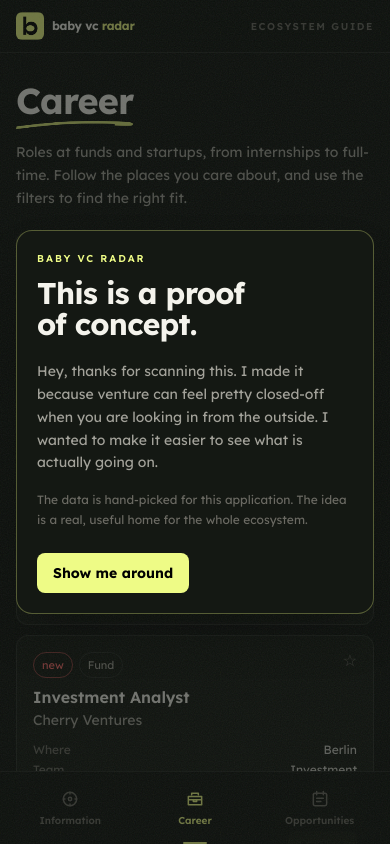
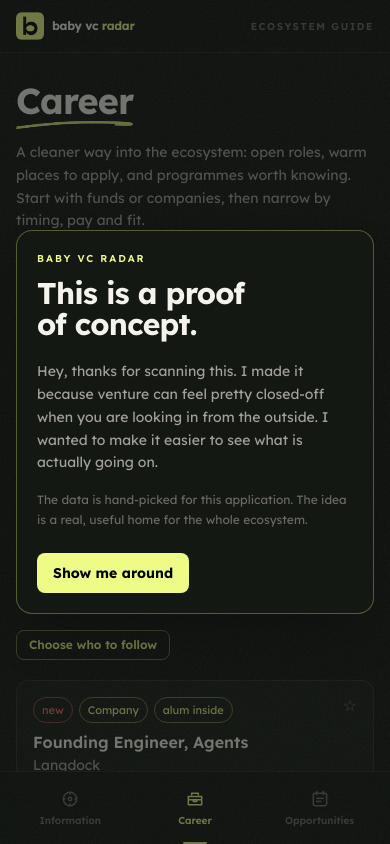
Before and after one commit to justuslunecke/babyvc_radar, a Next.js app: page /openings in a window 390 px wide. Shown: the top 844 px of the page. Built offline with nearby package versions, Linux system fonts and the light colour scheme.

Commit message:
Refine radar guidance and career discovery

```diff
--- a/src/app/calendar/page.tsx
+++ b/src/app/calendar/page.tsx
@@ -57,6 +57,7 @@
   const [openOnly, setOpenOnly] = useState(false);
   const [babyOnly, setBabyOnly] = useState(false);
   const [freeOnly, setFreeOnly] = useState(false);
+  const [soonOnly, setSoonOnly] = useState(false);
   const [query, setQuery] = useState("");
   const [showMap, setShowMap] = useState(false);
   const [city, setCity] = useState<string | null>(null);
@@ -116,12 +117,13 @@
             (!openOnly || days >= 0) &&
             (!babyOnly || e.highlight) &&
             (!freeOnly || isFree) &&
+            (!soonOnly || (days >= 0 && days <= 45)) &&
             (!city || e.place.city === city) &&
             (!q || e.name.toLowerCase().includes(q) || e.place.city.toLowerCase().includes(q) || e.host.toLowerCase().includes(q))
           );
         })
         .sort((a, b) => a.keyDate.localeCompare(b.keyDate)),
-    [entries, kind, format, country, openOnly, babyOnly, freeOnly, city, q],
+    [entries, kind, format, country, openOnly, babyOnly, freeOnly, soonOnly, city, q],
   );
 
   const items: MapItem[] = useMemo(
@@ -165,11 +167,12 @@
         searchPlaceholder="Search a programme, event or city…"
         groups={[
           { key: "format", label: "Type", options: formats, value: format, onChange: setFormat },
-          { key: "country", label: "Country", options: countries, value: country, onChange: setCountry },
+          { key: "country", label: "Location", options: countries, value: country, onChange: setCountry },
         ]}
         toggles={[
           { key: "open", label: "Still open", value: openOnly, onChange: setOpenOnly },
           { key: "free", label: "Free", value: freeOnly, onChange: setFreeOnly },
+          { key: "soon", label: "Within 45 days", value: soonOnly, onChange: setSoonOnly },
           { key: "baby", label: "baby vc only", value: babyOnly, onChange: setBabyOnly },
         ]}
         resultCount={rows.length}
--- a/src/app/globals.css
+++ b/src/app/globals.css
@@ -78,22 +78,13 @@
 .tutorial-target {
   position: fixed;
   z-index: 1;
-  top: 0.55rem;
-  height: 3.25rem;
   border: 1px solid rgba(238, 251, 134, 0.75);
   border-radius: 0.6rem;
   box-shadow: 0 0 0 5px rgba(238, 251, 134, 0.08);
 }
-.tutorial-target-information { left: 37%; width: 6.75rem; }
-.tutorial-target-career { left: 47%; width: 5.25rem; }
-.tutorial-target-opportunities { left: 55%; width: 8rem; }
 .tutorial-bubble:not(.max-w-xl) { position: fixed; top: 5.5rem; left: 50%; transform: translateX(-50%); }
 
 @media (max-width: 767px) {
-  .tutorial-target { top: auto; bottom: 0.45rem; height: 3.5rem; width: calc(20% - 0.5rem); }
-  .tutorial-target-information { left: 0.25rem; width: calc(33.333% - 0.4rem); }
-  .tutorial-target-career { left: calc(33.333% + 0.1rem); width: calc(33.333% - 0.3rem); }
-  .tutorial-target-opportunities { left: calc(66.666% + 0.1rem); width: calc(33.333% - 0.35rem); }
   .tutorial-bubble:not(.max-w-xl) { top: auto; bottom: 5.4rem; }
 }
 
--- a/src/app/openings/page.tsx
+++ b/src/app/openings/page.tsx
@@ -4,7 +4,7 @@
 import { useMemo, useState } from "react";
 import { FilterBar, Segmented } from "@/components/filters";
 import { Card, Empty, Tag, ago } from "@/components/ui";
-import { JOBS, NEW_JOBS } from "@/data/jobs";
+import { JOBS, NEW_JOBS, jobStartDate } from "@/data/jobs";
 import type { EntityKind, JobLevel } from "@/data/types";
 import { VCS } from "@/data/vcs";
 import { STARTUPS } from "@/data/startups";
@@ -12,6 +12,14 @@
 import { useHydrated, useWatchlist } from "@/lib/watchlist";
 
 const LEVELS: JobLevel[] = ["Internship", "Analyst", "Associate", "Mid", "Senior", "Leadership"];
+const START_WINDOWS = ["October", "November or later", "Next summer"];
+const PAY_FLOORS = ["Listed pay", "80k+ listed", "100k+ listed"];
+const ALUMNI_EMPLOYERS = new Set([...VCS, ...STARTUPS].filter((e) => e.alumniInside).map((e) => e.id));
+
+function listedPay(job: (typeof JOBS)[number]) {
+  const match = job.comp.match(/(?:€|£|SEK |DKK |NOK )(\d+(?:\.\d+)?)/);
+  return match ? Number(match[1]) : 0;
+}
 
 /** Everyone with at least one open role, for the follow picker. */
 const EMPLOYERS = [...VCS, ...STARTUPS]
@@ -25,9 +33,12 @@
   const [kind, setKind] = useState<Kind>("all");
   const [level, setLevel] = useState<JobLevel | null>(null);
   const [team, setTeam] = useState<string | null>(null);
+  const [start, setStart] = useState<string | null>(null);
+  const [pay, setPay] = useState<string | null>(null);
   const [remoteOnly, setRemoteOnly] = useState(false);
   const [newOnly, setNewOnly] = useState(false);
   const [followedOnly, setFollowedOnly] = useState(false);
+  const [alumniOnly, setAlumniOnly] = useState(false);
   const [query, setQuery] = useState("");
   const [picker, setPicker] = useState(false);
   const { ids, has, toggle } = useWatchlist();
@@ -44,12 +55,15 @@
           (kind === "all" || j.employerKind === kind) &&
           (!level || j.level === level) &&
           (!team || j.team === team) &&
+          (!start || (start === "October" ? jobStartDate(j) < "2026-11-01" && j.level !== "Internship" : start === "November or later" ? jobStartDate(j) >= "2026-11-01" && j.level !== "Internship" : j.level === "Internship")) &&
+          (!pay || (pay === "Listed pay" ? listedPay(j) > 0 : pay === "80k+ listed" ? listedPay(j) >= 80 : listedPay(j) >= 100)) &&
           (!remoteOnly || j.remote) &&
           (!newOnly || j.isNew) &&
           (!followedOnly || ids.includes(j.employerId)) &&
+          (!alumniOnly || ALUMNI_EMPLOYERS.has(j.employerId)) &&
           (!q || j.title.toLowerCase().includes(q) || j.employerName.toLowerCase().includes(q) || j.place.city.toLowerCase().includes(q)),
       ).sort((a, b) => Number(b.isNew) - Number(a.isNew) || b.posted.localeCompare(a.posted)),
-    [kind, level, team, remoteOnly, newOnly, followedOnly, ids, q],
+    [kind, level, team, start, pay, remoteOnly, newOnly, followedOnly, alumniOnly, ids, q],
   );
 
   return (
@@ -60,7 +74,7 @@
           <span className="swoosh absolute -bottom-2 left-0 h-2 w-full opacity-90" aria-hidden />
         </h1>
         <p className="mt-5 max-w-2xl text-sm leading-relaxed text-muted sm:text-base">
-          Roles at funds and startups, from internships to full-time. Follow the places you care about, and use the filters to find the right fit.
+          A cleaner way into the ecosystem: open roles, warm places to apply, and programmes worth knowing. Start with funds or companies, then narrow by timing, pay and fit.
         </p>
       </header>
 
@@ -101,15 +115,27 @@
         groups={[
           { key: "level", label: "Seniority", options: LEVELS, value: level, onChange: (v) => setLevel(v as JobLevel | null) },
           { key: "team", label: "Team", options: teams, value: team, onChange: setTeam },
+          { key: "start", label: "Estimated start", options: START_WINDOWS, value: start, onChange: setStart },
+          { key: "pay", label: "Salary", options: PAY_FLOORS, value: pay, onChange: setPay },
         ]}
         toggles={[
           { key: "new", label: "New this week", value: newOnly, onChange: setNewOnly },
           { key: "remote", label: "Remote", value: remoteOnly, onChange: setRemoteOnly },
           { key: "followed", label: "Only who I follow", value: followedOnly, onChange: setFollowedOnly },
+          { key: "alumni", label: "Baby VC alum inside", value: alumniOnly, onChange: setAlumniOnly },
         ]}
         resultCount={jobs.length}
         resultNoun="roles"
       />
+
+      <section className="mb-5 grid gap-3 rounded-xl border border-yellow/20 bg-yellow/[0.04] p-4 sm:grid-cols-[1.3fr_1fr]">
+        <div>
+          <p className="text-[10px] font-semibold tracking-[0.18em] text-yellow uppercase">Warm paths in</p>
+          <h2 className="mt-1 text-base font-bold">Apply with context when an alum is inside.</h2>
+          <p className="mt-1 text-xs leading-relaxed text-muted">The yellow “alum inside” tag means a Baby VC connection may be able to share context or point you to the right person before you apply.</p>
+        </div>
+        <Link href="/calendar?view=learn" className="rounded-lg border border-line-soft bg-ink-2 px-3 py-3 text-xs text-muted transition hover:border-yellow/40 hover:text-cream"><span className="block font-semibold text-cream">Accelerators & incubators</span><span className="mt-1 block">Also explore fellowships, accelerator cohorts and practical programmes →</span></Link>
+      </section>
 
       {/* Follow picker, collapsed by default so it never competes with the listings. */}
       <div className="mb-5">
@@ -156,6 +182,7 @@
                   {j.isNew && <Tag tone="alert">new</Tag>}
                   <Tag tone={j.employerKind === "vc" ? "line" : "yellow"}>{j.employerKind === "vc" ? "Fund" : "Company"}</Tag>
                   {j.remote && <Tag>Remote</Tag>}
+                  {ALUMNI_EMPLOYERS.has(j.employerId) && <Tag tone="yellow">alum inside</Tag>}
                 </div>
                 <button
                   onClick={() => toggle(j.employerId)}
@@ -175,6 +202,7 @@
                 <Line k="Team" v={j.team} />
                 <Line k="Level" v={j.level} />
                 <Line k="Pay" v={j.comp} />
+                <Line k="Start" v={j.level === "Internship" ? "Next summer" : jobStartDate(j) === "2026-10-01" ? "October" : "November+"} />
               </dl>
 
               <div className="mt-auto flex items-center justify-between gap-2 border-t border-line-soft pt-3">
--- a/src/app/radar/page.tsx
+++ b/src/app/radar/page.tsx
@@ -10,6 +10,7 @@
 import { STARTUPS } from "@/data/startups";
 import { JOBS } from "@/data/jobs";
 import { NEWS } from "@/data/news";
+import { LEARNING } from "@/data/learning";
 import type { Industry, Stage, Startup, Vc } from "@/data/types";
 import { useWatchlist } from "@/lib/watchlist";
 
@@ -41,6 +42,7 @@
   const [query, setQuery] = useState("");
   const [city, setCity] = useState<string | null>(null);
   const [newsOpen, setNewsOpen] = useState(false);
+  const [showMap, setShowMap] = useState(false);
   const { has, toggle } = useWatchlist();
 
   const q = query.trim().toLowerCase();
@@ -60,13 +62,12 @@
 
   const startups = useMemo(() => {
     if (lens === "vc") return [];
-    // "Alumni inside" is a property of funds, so it excludes companies entirely.
-    if (alumniOnly) return [];
     return STARTUPS.filter(
       (s) =>
         (!industry || s.industry === industry) &&
         (!stage || s.stage === stage) &&
         (!hiringOnly || hiring.has(s.id)) &&
+        (!alumniOnly || !!s.alumniInside) &&
         (!q || s.name.toLowerCase().includes(q) || s.place.city.toLowerCase().includes(q)),
     );
   }, [lens, industry, stage, hiringOnly, alumniOnly, q, hiring]);
@@ -142,9 +143,13 @@
         </div>
       </section>
 
+      <section className="mb-7 grid gap-3 rounded-xl border border-line-soft bg-ink-2 p-4 sm:grid-cols-[1.1fr_1.9fr]">
+        <div><p className="text-[10px] font-semibold tracking-[0.18em] text-yellow uppercase">More than funds</p><h2 className="mt-1 text-lg font-bold">Accelerators & incubators</h2><p className="mt-1 text-xs leading-relaxed text-muted">Early routes into the ecosystem, alongside startups and VC.</p></div>
+        <div className="flex flex-wrap content-center gap-2">{LEARNING.filter((x) => x.format === "Accelerator").slice(0, 4).map((x) => <Link key={x.id} href="/calendar?view=learn" className="rounded-lg border border-line-soft px-3 py-2 text-xs font-semibold text-cream transition hover:border-yellow/40 hover:text-yellow">{x.name}</Link>)}<Link href="/calendar?view=learn" className="rounded-lg bg-yellow px-3 py-2 text-xs font-bold text-black">See programmes →</Link></div>
+      </section>
+
       <div className="mb-4">
-        <p className="text-[10px] font-semibold tracking-[0.18em] text-dim uppercase">Explore the ecosystem</p>
-        <h2 className="mt-1 text-2xl font-bold">Startups and funds</h2>
+        <div className="flex flex-wrap items-end justify-between gap-3"><div><p className="text-[10px] font-semibold tracking-[0.18em] text-dim uppercase">Explore the ecosystem</p><h2 className="mt-1 text-2xl font-bold">Startups and funds</h2></div><button onClick={() => setShowMap((v) => !v)} className="rounded-lg border border-line-soft px-3 py-1.5 text-xs font-semibold text-muted transition hover:border-yellow/40 hover:text-cream">{showMap ? "Hide map" : "Show map"}</button></div>
       </div>
 
       <FilterBar
@@ -170,8 +175,8 @@
         resultNoun={lens === "vc" ? "funds" : lens === "startup" ? "companies" : "on the map"}
       />
 
-      <div className="grid gap-4 lg:grid-cols-[1.5fr_1fr]">
-        <div className="h-[52vh] min-h-[380px] lg:sticky lg:top-24 lg:h-[calc(100vh-9rem)]">
+      <div className={`grid gap-4 ${showMap ? "lg:grid-cols-[1.5fr_1fr]" : ""}`}>
+        {showMap && <div className="h-[52vh] min-h-[380px] lg:sticky lg:top-24 lg:h-[calc(100vh-9rem)]">
           <WorldMap
             items={items}
             selectedId={selected}
@@ -186,9 +191,9 @@
               <span className="flex items-center gap-2"><i className="size-2 rounded-full bg-yellow" /> company</span>
             </div>
           </WorldMap>
-        </div>
+        </div>}
 
-        <div className="lg:max-h-[calc(100vh-9rem)] lg:overflow-y-auto lg:pr-1">
+        <div className={showMap ? "lg:max-h-[calc(100vh-9rem)] lg:overflow-y-auto lg:pr-1" : ""}>
           {active ? (
             <Detail entity={active} onClose={() => setSelected(null)} watched={has(active.id)} onWatch={() => toggle(active.id)} />
           ) : (
@@ -240,7 +245,7 @@
           <div className="flex items-center gap-2">
             <i className={`size-1.5 shrink-0 rounded-full ${isVc ? "bg-cream" : "bg-yellow"}`} />
             <h3 className="truncate font-semibold">{entity.name}</h3>
-            {isVc && entity.alumniInside && <Tag tone="yellow">alum inside</Tag>}
+            {entity.alumniInside && <Tag tone="yellow">alum inside</Tag>}
           </div>
           <p className="mt-1 truncate text-xs text-dim">
             {isVc
@@ -310,6 +315,7 @@
           </div>
           <Field label="Last round">{entity.lastRound} · {fmtDate(entity.lastRoundDate)}</Field>
           <Field label="Who backed them">{entity.backers.join(", ")}</Field>
+          {entity.alumniInside && <div className="rounded-lg border border-yellow/25 bg-yellow/5 px-3 py-2 text-xs text-yellow">A baby vc alum works here. Ask the community for context before applying cold.</div>}
         </>
       )}
 
--- a/src/components/Shell.tsx
+++ b/src/components/Shell.tsx
@@ -55,6 +55,7 @@
                 <Link
                   key={t.href}
                   href={t.href}
+                  data-tour-target={t.label.toLowerCase()}
                   title={t.hint}
                   className={`relative shrink-0 px-3 py-2 text-sm font-medium transition ${
                     active ? "text-cream" : "text-dim hover:text-muted"
@@ -121,7 +122,7 @@
             const active = path.startsWith(t.href);
             const badge = t.href === "/openings" && pinged > 0;
             return (
-              <Link key={t.href} href={t.href} className={`relative flex min-h-14 flex-col items-center justify-center gap-1 rounded-lg text-[10px] font-semibold transition ${active ? "text-yellow" : "text-dim hover:text-muted"}`}>
+              <Link key={t.href} href={t.href} data-tour-target={t.label.toLowerCase()} className={`relative flex min-h-14 flex-col items-center justify-center gap-1 rounded-lg text-[10px] font-semibold transition ${active ? "text-yellow" : "text-dim hover:text-muted"}`}>
                 <span className="relative"><NavIcon name={t.label} />{badge && <span className="absolute -top-1.5 -right-2 grid size-3.5 place-items-center rounded-full bg-alert text-[8px] font-bold text-black">{pinged}</span>}</span>
                 <span>{t.label}</span>
                 {active && <span className="absolute -bottom-2 h-0.5 w-6 rounded-full bg-yellow" aria-hidden />}
--- a/src/data/jobs.ts
+++ b/src/data/jobs.ts
@@ -50,3 +50,10 @@
 
 /** Roles flagged as new, newest first. */
 export const NEW_JOBS = JOBS.filter((j) => j.isNew).sort((a, b) => b.posted.localeCompare(a.posted));
+
+/** A compact fallback for the demo until every source provides a confirmed start date. */
+export function jobStartDate(job: Job) {
+  if (job.starts) return job.starts;
+  if (job.level === "Internship") return "2027-06-01";
+  return job.isNew ? "2026-10-01" : "2026-11-03";
+}
--- a/src/data/startups.ts
+++ b/src/data/startups.ts
@@ -5,7 +5,7 @@
 export const STARTUPS: Startup[] = [
   { id: "s-elevenlabs", kind: "startup", name: "ElevenLabs", place: place("london"), industry: "AI / ML", stage: "Series C+", founded: 2022, headcount: 410, growth6m: 74, raisedTotal: "$281M", lastRound: "Series C · $180M", lastRoundDate: "2026-01-30", backers: ["Andreessen Horowitz", "Sequoia Capital", "ICONIQ"], blurb: "Voice synthesis and dubbing infrastructure used across media, gaming and accessibility.", site: "https://elevenlabs.io" },
   { id: "s-synthesia", kind: "startup", name: "Synthesia", place: place("london"), industry: "AI / ML", stage: "Series C+", founded: 2017, headcount: 520, growth6m: 41, raisedTotal: "$330M", lastRound: "Series D · $180M", lastRoundDate: "2025-01-14", backers: ["Accel", "NVentures", "Kleiner Perkins"], blurb: "Text-to-video platform for enterprise training and internal comms.", site: "https://www.synthesia.io" },
-  { id: "s-legora", kind: "startup", name: "Legora", place: place("stockholm"), industry: "AI / ML", stage: "Series B", founded: 2023, headcount: 180, growth6m: 96, raisedTotal: "$115M", lastRound: "Series B · $80M", lastRoundDate: "2025-10-06", backers: ["ICONIQ", "General Catalyst", "Redpoint"], blurb: "Collaborative AI workspace built specifically for law firms.", site: "https://legora.com" },
+  { id: "s-legora", kind: "startup", name: "Legora", place: place("stockholm"), industry: "AI / ML", stage: "Series B", founded: 2023, headcount: 180, growth6m: 96, raisedTotal: "$115M", lastRound: "Series B · $80M", lastRoundDate: "2025-10-06", backers: ["ICONIQ", "General Catalyst", "Redpoint"], blurb: "Collaborative AI workspace built specifically for law firms.", site: "https://legora.com", alumniInside: true },
   { id: "s-lovable", kind: "startup", name: "Lovable", place: place("stockholm"), industry: "AI / ML", stage: "Series A", founded: 2023, headcount: 95, growth6m: 128, raisedTotal: "$22M", lastRound: "Series A · $15M", lastRoundDate: "2025-02-20", backers: ["Creandum", "byFounders", "Hummingbird"], blurb: "Prompt-to-app builder that ships full-stack products from a chat window.", site: "https://lovable.dev" },
   { id: "s-helsing", kind: "startup", name: "Helsing", place: place("munich"), industry: "Deeptech", stage: "Series C+", founded: 2021, headcount: 720, growth6m: 58, raisedTotal: "€1.37B", lastRound: "Series D · €600M", lastRoundDate: "2026-02-11", backers: ["Prima Materia", "General Catalyst", "Lightspeed"], blurb: "AI software for European defence, from sensor fusion to autonomous systems.", site: "https://helsing.ai" },
   { id: "s-isar", kind: "startup", name: "Isar Aerospace", place: place("munich"), industry: "Space", stage: "Series C+", founded: 2018, headcount: 460, growth6m: 24, raisedTotal: "€430M", lastRound: "Series C · €165M", lastRoundDate: "2025-06-18", backers: ["Earlybird", "Lakestar", "NATO Innovation Fund"], blurb: "Small-launch vehicles for European access to orbit, flying from Andøya.", site: "https://www.isaraerospace.com" },
@@ -45,7 +45,7 @@
   { id: "s-sword", kind: "startup", name: "Sword Health", place: place("lisbon"), industry: "Health", stage: "Series C+", founded: 2015, headcount: 900, growth6m: 36, raisedTotal: "$400M", lastRound: "Series E · $130M", lastRoundDate: "2025-06-12", backers: ["Indico Capital", "General Catalyst", "Khosla Ventures"], blurb: "Digital physical therapy with a clinician in the loop, sold to US employers.", site: "https://swordhealth.com" },
   { id: "s-coverflex", kind: "startup", name: "Coverflex", place: place("lisbon"), industry: "Fintech", stage: "Series B", founded: 2019, headcount: 180, growth6m: 55, raisedTotal: "€38M", lastRound: "Series B · €25M", lastRoundDate: "2025-05-14", backers: ["Indico Capital", "Armilar", "Mangrove"], blurb: "Flexible compensation and benefits, bundled into one card for employees.", site: "https://www.coverflex.com" },
   { id: "s-satispay", kind: "startup", name: "Satispay", place: place("milan"), industry: "Fintech", stage: "Series C+", founded: 2013, headcount: 600, growth6m: 25, raisedTotal: "€440M", lastRound: "Series D · €320M", lastRoundDate: "2024-09-17", backers: ["Addition", "Greyhound", "P101"], blurb: "Bank-independent mobile payments network, dominant among Italian merchants.", site: "https://www.satispay.com" },
-  { id: "s-bendingspoons", kind: "startup", name: "Bending Spoons", place: place("milan"), industry: "Consumer", stage: "Series C+", founded: 2013, headcount: 500, growth6m: 30, raisedTotal: "$710M", lastRound: "Secondary · $500M", lastRoundDate: "2026-01-20", backers: ["Durable Capital", "NB Renaissance", "Cox Enterprises"], blurb: "Buys consumer apps at scale and rebuilds them, from Evernote to Vimeo.", site: "https://bendingspoons.com" },
+  { id: "s-bendingspoons", kind: "startup", name: "Bending Spoons", place: place("milan"), industry: "Consumer", stage: "Series C+", founded: 2013, headcount: 500, growth6m: 30, raisedTotal: "$710M", lastRound: "Secondary · $500M", lastRoundDate: "2026-01-20", backers: ["Durable Capital", "NB Renaissance", "Cox Enterprises"], blurb: "Buys consumer apps at scale and rebuilds them, from Evernote to Vimeo.", site: "https://bendingspoons.com", alumniInside: true },
   { id: "s-casavo", kind: "startup", name: "Casavo", place: place("milan"), industry: "Consumer", stage: "Series C+", founded: 2017, headcount: 250, growth6m: -4, raisedTotal: "€300M", lastRound: "Series D · €100M", lastRoundDate: "2022-07-19", backers: ["360 Capital", "Exor Ventures", "Greenoaks"], blurb: "Instant-buy residential real estate across Italy, Spain and Portugal.", site: "https://casavo.com" },
   { id: "s-newcleo", kind: "startup", name: "Newcleo", place: place("milan"), industry: "Climate", stage: "Series C+", founded: 2021, headcount: 900, growth6m: 42, raisedTotal: "€537M", lastRound: "Series C · €200M", lastRoundDate: "2025-07-30", backers: ["Exor Ventures", "Azimut", "360 Capital"], blurb: "Lead-cooled small modular reactors fuelled by reprocessed nuclear waste.", site: "https://www.newcleo.com" },
   { id: "s-gostudent", kind: "startup", name: "GoStudent", place: place("vienna"), industry: "Consumer", stage: "Series C+", founded: 2016, headcount: 1200, growth6m: 2, raisedTotal: "€680M", lastRound: "Series D · €300M", lastRoundDate: "2022-06-01", backers: ["Speedinvest", "Prosus Ventures", "SoftBank Vision Fund"], blurb: "One-to-one online tutoring marketplace across a dozen European markets.", site: "https://www.gostudent.org" },
@@ -70,7 +70,7 @@
   { id: "s-onfy", kind: "startup", name: "Climatiq", place: place("berlin"), industry: "Climate", stage: "Seed", founded: 2021, headcount: 40, growth6m: 71, raisedTotal: "€12M", lastRound: "Seed ext · €8M", lastRoundDate: "2025-10-14", backers: ["Cherry Ventures", "Speedinvest", "Rethink Ventures"], blurb: "Carbon calculation API that embeds emissions data directly into software.", site: "https://www.climatiq.io" },
   { id: "s-parloa", kind: "startup", name: "Parloa", place: place("berlin"), industry: "AI / ML", stage: "Series C+", founded: 2018, headcount: 450, growth6m: 83, raisedTotal: "$770M", lastRound: "Series C · $120M", lastRoundDate: "2025-04-30", backers: ["General Catalyst", "Altimeter", "EQT Ventures"], blurb: "AI agent management for contact centres, handling voice at enterprise volume.", site: "https://www.parloa.com" },
   { id: "s-quantumdiamonds", kind: "startup", name: "QuantumDiamonds", place: place("munich"), industry: "Deeptech", stage: "Seed", founded: 2022, headcount: 35, growth6m: 92, raisedTotal: "€9M", lastRound: "Seed · €7M", lastRoundDate: "2025-11-19", backers: ["Plural", "First Momentum", "IQ Capital"], blurb: "Diamond-based quantum sensors for failure analysis inside advanced chips.", site: "https://quantumdiamonds.de" },
-  { id: "s-langdock", kind: "startup", name: "Langdock", place: place("berlin"), industry: "AI / ML", stage: "Series A", founded: 2023, headcount: 55, growth6m: 118, raisedTotal: "$33M", lastRound: "Series A · $27M", lastRoundDate: "2025-09-24", backers: ["General Catalyst", "Y Combinator", "Cherry Ventures"], blurb: "Model-agnostic AI workspace for European enterprises with data residency rules.", site: "https://www.langdock.com" },
+  { id: "s-langdock", kind: "startup", name: "Langdock", place: place("berlin"), industry: "AI / ML", stage: "Series A", founded: 2023, headcount: 55, growth6m: 118, raisedTotal: "$33M", lastRound: "Series A · $27M", lastRoundDate: "2025-09-24", backers: ["General Catalyst", "Y Combinator", "Cherry Ventures"], blurb: "Model-agnostic AI workspace for European enterprises with data residency rules.", site: "https://www.langdock.com", alumniInside: true },
   { id: "s-hume", kind: "startup", name: "Cradle", place: place("amsterdam"), industry: "Health", stage: "Series B", founded: 2021, headcount: 85, growth6m: 66, raisedTotal: "$97M", lastRound: "Series B · $73M", lastRoundDate: "2025-07-22", backers: ["Index Ventures", "Kindred", "IndieBio"], blurb: "Generative protein design that lets biologists engineer without wet-lab guesswork.", site: "https://cradle.bio" },
 ];
 
--- a/src/data/types.ts
+++ b/src/data/types.ts
@@ -64,6 +64,8 @@
   backers: string[];
   blurb: string;
   site: string;
+  /** True if a baby vc alum currently works here. */
+  alumniInside?: boolean;
 }
 
 export type Entity = Vc | Startup;
@@ -103,6 +105,8 @@
   comp: string;
   /** ISO date the listing appeared. */
   posted: string;
+  /** Estimated ISO start date in this proof-of-concept dataset. */
+  starts?: string;
   /** Flagged in the UI with a "new" marker. */
   isNew: boolean;
   url: string;
```
Also changed, not shown: src/components/IntroTour.tsx (+23 -5 lines), 2 other files (tests, documents, lock files or other folders).
